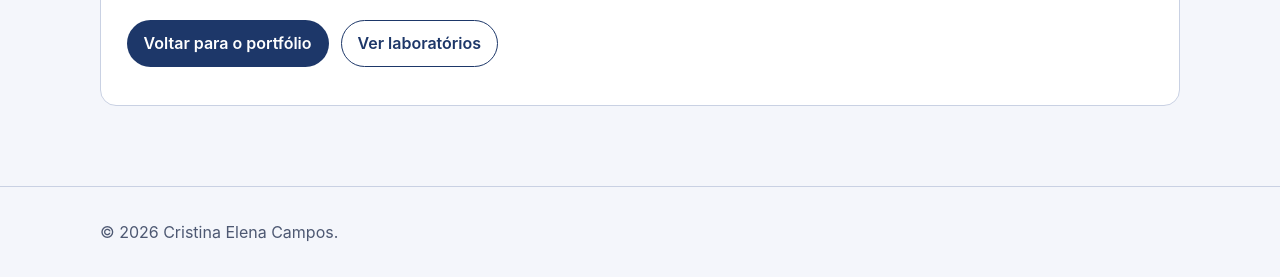
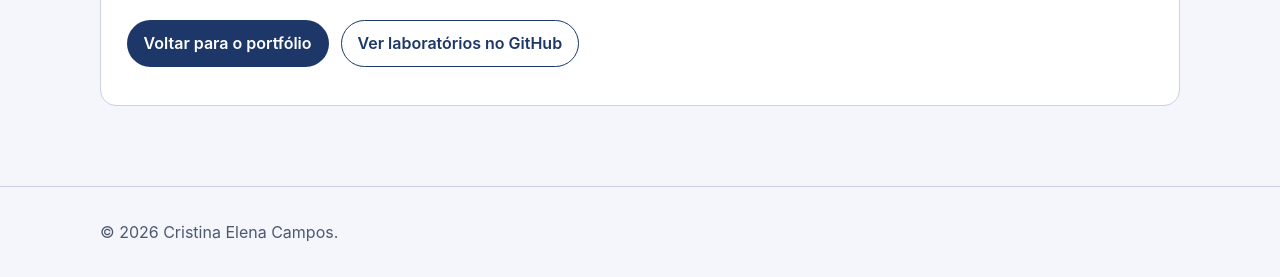
Before and after one commit to Cristina-br/meu-portfolio, a plain HTML site: page 404.html in a window 1280 px wide. Shown: the part 319-596 px from the top of the page. Drawn offline with Linux system fonts and the light colour scheme.

Commit message:
Update 404 page to link to GitHub labs

```diff
--- a/404.html
+++ b/404.html
@@ -53,8 +53,13 @@
               Voltar para o portfólio
             </a>
 
-            <a class="button button-secondary" href="/#laboratorios">
-              Ver laboratórios
+            <a
+              class="button button-secondary"
+              href="https://github.com/Cristina-br/meu-portfolio/tree/main/labs"
+              target="_blank"
+              rel="noopener noreferrer"
+            >
+              Ver laboratórios no GitHub
             </a>
           </div>
         </div>
```
